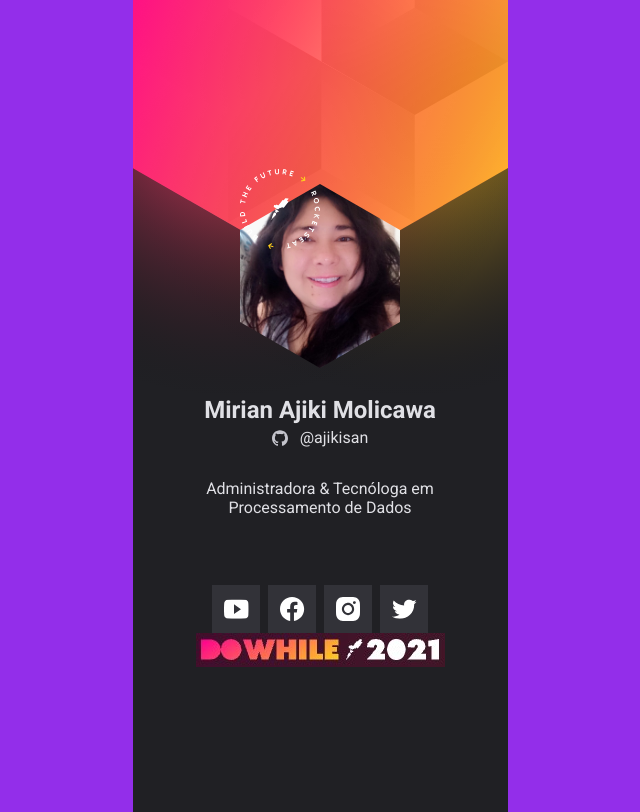
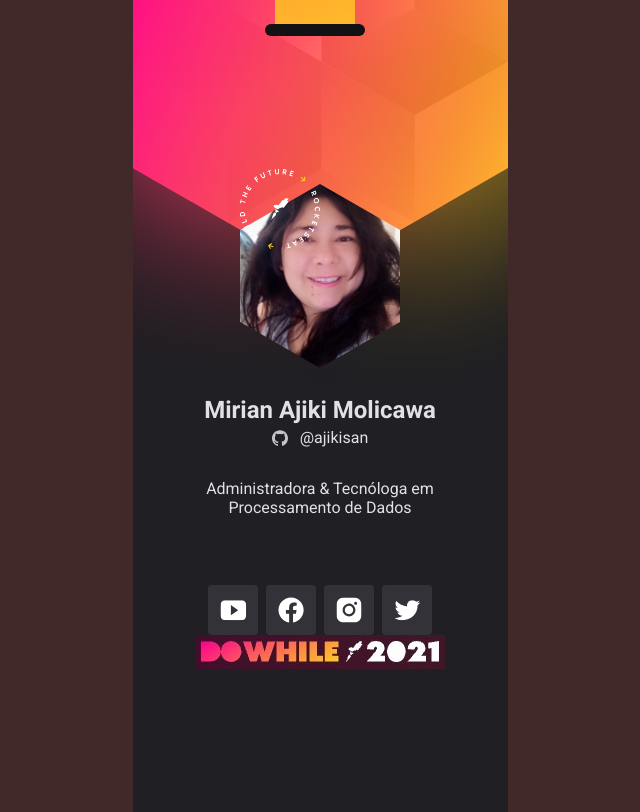
Before and after one commit to ajikisan/NLW-Heat-Origin-2021, a plain HTML site: page index.html in a window 1280 px wide. Shown: the whole page, without its empty margins (320-960 px from the left). Drawn offline with Linux system fonts and the light colour scheme.

Commit message:
Conclusão do projeto - Crachá DoWhile2021- NLW-Heat

```diff
--- a/index.html
+++ b/index.html
@@ -1,5 +1,5 @@
 <!DOCTYPE html>
-<html lang="en">
+<html lang="pt_BR">
   <head>
     <meta charset="UTF-8" />
     <meta http-equiv="X-UA-Compatible" content="IE=Edge" />
@@ -17,8 +17,15 @@
 
   <body>
     <main>
+      <!--rope - cordão do crachá-->
+      <div class="rope"></div>
+      <!-- claps - abertura para passar o crachá-->
+      <div class="clasp"></div>
+      <!-- O elemento de divisão HTML <div> é um contêiner genérico para conteúdo de fluxo, que de certa forma não representa nada, pode ser utilizado para agrupar elementos para fins de estilos class ou id, além de compartilhar valores de atributos.-->
+
       <div class="container">
         <div class="avatar">
+          <!--O elemento HTML <span> é um contêiner genérico em linha para conteúdo fraseado.-->
           <span>
             <img src="images/build.svg" alt="Selo do Rocketseat" />
           </span>
@@ -31,17 +38,22 @@
         </div>
 
         <h1 id="userName">Mirian Ajiki Molicawa</h1>
+
         <a id="userLink" href="https://github.com/ajikisan" target="_blank">
           <img src="images/github_2.svg" alt="ícone do github" />
-          <span id="userLogin">@ajikisan</span></a
-        >
+          <span id="userLogin">@ajikisan</span>
+        </a>
 
         <p id="userBio">Administradora & Tecnóloga em Processamento de Dados</p>
 
         <ul id="socialLinks">
           <li class="youtube">
             <a href="https://youtu.be/FLU2bHY0Ras" target="_blank">
-              <img src="images/youtube.svg" alt="ícone do Youtube" />
+              <img
+                class="socialButton"
+                src="images/youtube.svg"
+                alt="ícone do Youtube"
+              />
             </a>
           </li>
 
@@ -50,7 +62,11 @@
               href="https://www.facebook.com/mirian.ajikimolicawa"
               target="_blank"
             >
-              <img src="images/facebook.svg" alt="ícone do Facebook" />
+              <img
+                class="socialButton"
+                src="images/facebook.svg"
+                alt="ícone do Facebook"
+              />
             </a>
           </li>
 
@@ -59,13 +75,21 @@
               href="https://www.instagram.com/mirianajikimolicawa"
               target="_blank"
             >
-              <img src="images/instagram.svg" alt="ícone do Instagram" />
+              <img
+                class="socialButton"
+                src="images/instagram.svg"
+                alt="ícone do Instagram"
+              />
             </a>
           </li>
 
           <li class="twitter">
             <a href="https://twitter.com/ajikisan" target="_blank">
-              <img src="images/twitter.svg" alt="ícone do Twitter" />
+              <img
+                class="socialButton"
+                src="images/twitter.svg"
+                alt="ícone do Twitter"
+              />
             </a>
           </li>
         </ul>
--- a/main.js
+++ b/main.js
@@ -1,4 +1,6 @@
-const LinksSocialMedia = {
+/* Conforme atribuiçao do login das redes sociais estes substituirão os dados cadastrados.*/
+
+const linksSocialMedia = {
   github: 'ajikisan',
   youtube: 'FLU2bHY0Ras', //confira o vídeo da minha mascote - por gentileza deixe seu like :)
   facebook: 'mirian.ajikimolicawa',
@@ -6,7 +8,7 @@
   twitter: 'ajikisan'
 }
 
-function changeSocialMediaLinks() {
+function changeSocialLinks() {
   for (let li of socialLinks.children) {
     const social = li.getAtribute('class')
 
@@ -14,19 +16,21 @@
   }
 }
 
-changeSocialMediaLinks()
+/*Nesta etapa busca as informações pertinentes da api do github*/
 
 function getGitHubProfileInfos() {
-  const url = `https://api.github.com/users/${LinksSocialMedia.github}`
+  const url = `https://api.github.com/users/${linksSocialMedia.github}`
 
   fetch(url)
     .then(response => response.json())
-    .then(data => {
-      userName.textContent = data.name
-      userBio.textContent = data.bio
-      userLink.href = data.html_url
-      UserImage.src = data.avatar_url
-      userLogin.textContent = data.login
+    .then(dataInJson => {
+      ;(userName.textContent = data.name),
+        (userBio.textContent = data.bio),
+        (userLink.href = data.html_url),
+        (userImage.src = data.avatar_url),
+        (userLogin.textContent = data.login)
     })
 }
+
+changeSocialMediaLinks()
 getGitHubProfileInfos()
--- a/style.css
+++ b/style.css
@@ -6,11 +6,10 @@
 body {
   --black: hsl(240, 6%, 13%);
   --grey: hsl(240, 9%, 89%);
-
+  background: hsl(0, 24%, 21%);
   height: 100%;
   font-family: 'Roboto', sans-serif;
   -webkit-font-smothing: antialiased;
-  background: hsl(272, 82%, 55%);
 }
 
 body {
@@ -18,11 +17,31 @@
   place-items: center;
 }
 
+/* Media queries - Responsividade - para que haja ajuste da exibição do conteúdo na tela
+breakpoints e at rule @ no css
+    @media (min-width: 720px (tablete) min-width: 960px desktop) {
+    	/* estilos versão tablet */
+
+@media (min-width: 576px) {
+  main {
+    max-width: 540px;
+  }
+}
+
+@media (min-width: 768px) {
+  main {
+    max-width: 720px;
+  }
+}
+
 /*Figma sempre mostra os resultados em pixels*/
 
 main {
-  background: url(images/background.svg);
+  background: url(images/background.svg) no-repeat center/cover; /*ajuste para dispositivos móveis */
+  /*width: 300vw;*/
   width: 375px;
+  /*min-height: 812px;*/
+  /*height: 100vh;*/
   height: 812px;
 }
 
@@ -85,3 +104,39 @@
   justify-content: center;
   /*text-align: center; - elemento só para textos*/
 }
+
+/*Animação dos botões de mídias sociais*/
+.socialButton {
+  position: relative;
+  border-radius: 0.25rem;
+  width: 50px;
+  top: 0;
+  transition: all ease 0.3s ease-in-out;
+}
+.socialButton:hover {
+  border-radius: 50%;
+  top: -8px;
+}
+
+.rope {
+  position: absolute;
+  z-index: 1;
+  width: 80px;
+  height: 750px;
+  background: linear-gradient(161.24deg, #ff008e -15.25%, #ffcd1e 111.89%);
+  border-radius: 0 0 3px 3px;
+  top: 1;
+  margin-top: -45rem;
+  margin-left: 8.9rem;
+}
+
+.clasp {
+  position: absolute;
+  background: #121214;
+  z-index: 1;
+  width: 100px;
+  height: 12px;
+  margin-left: 8.3rem;
+  margin-top: 1.5rem;
+  border-radius: 1.5rem;
+}
```
Also changed, not shown: images/clasp.svg (renamed from images/quebra.svg), images/new_background.svg (added), images/rospe.svg (renamed from images/faixa.svg), 1 other file.
